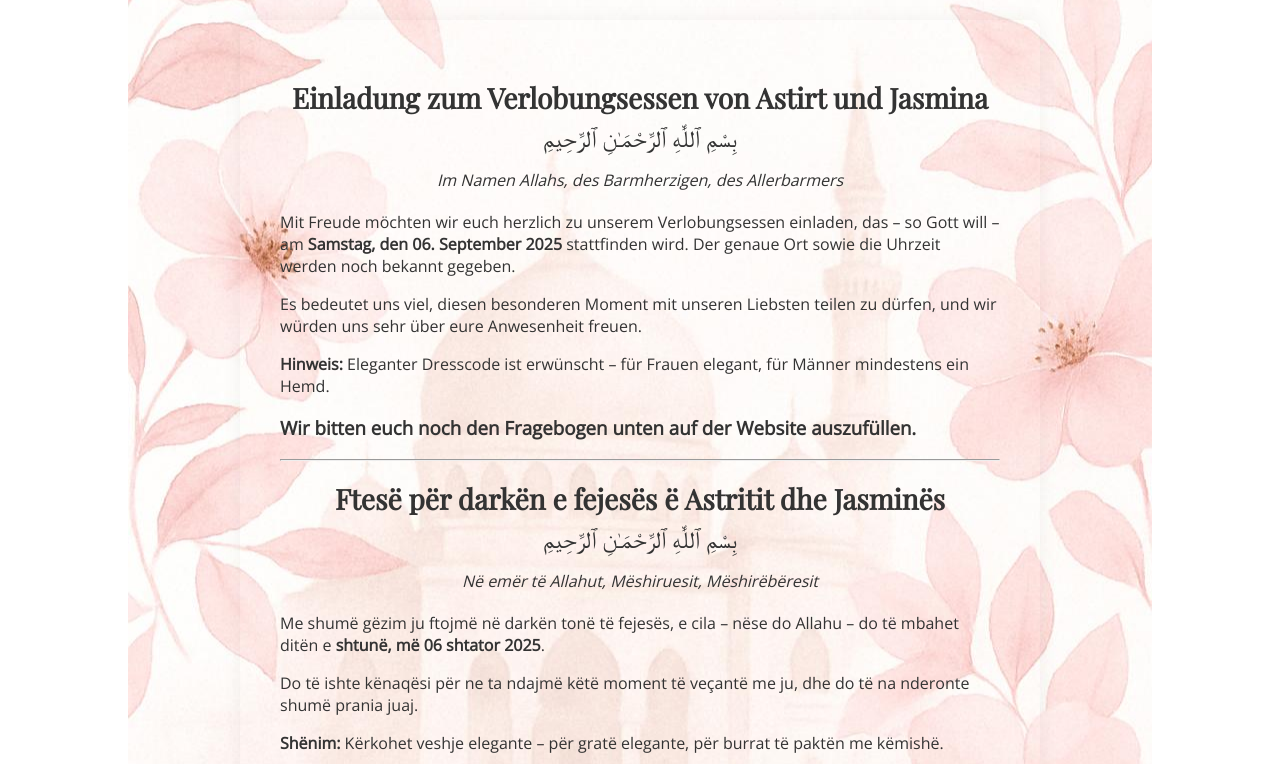
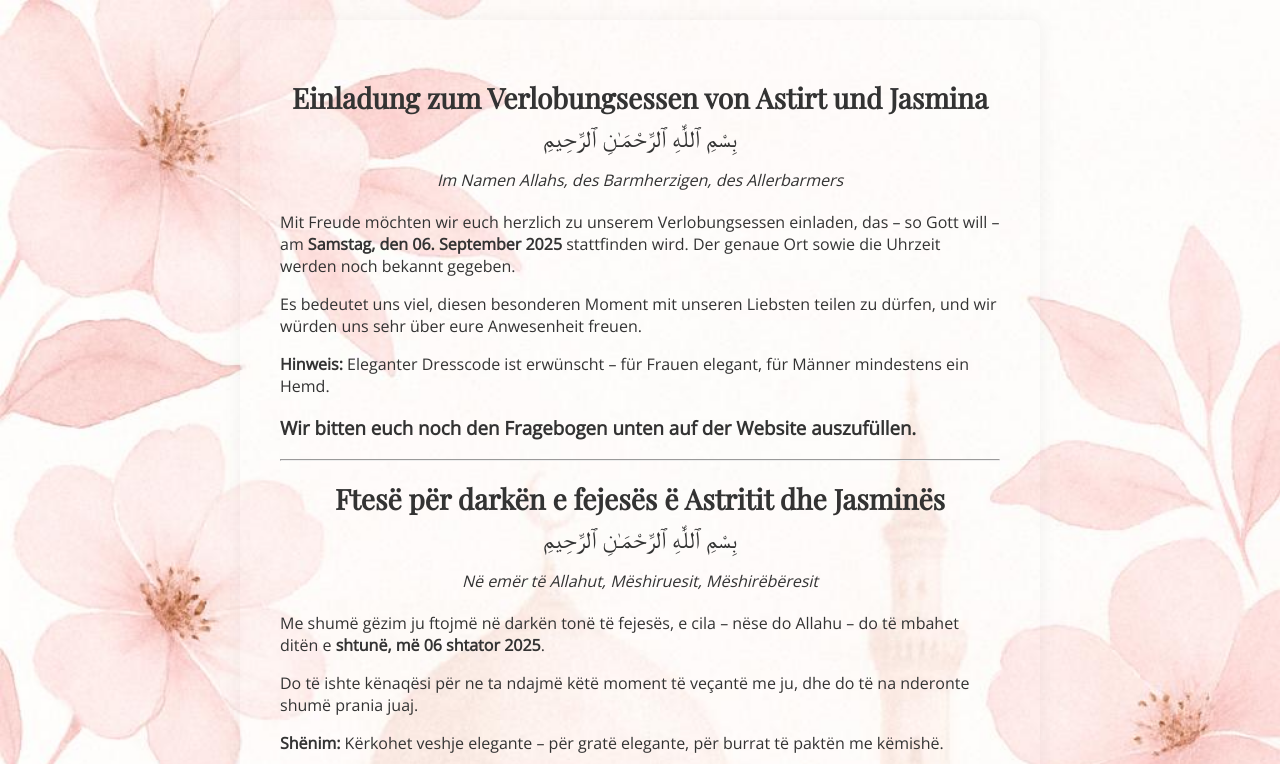
Before and after one commit to astrit-Jasharii/Verlobung-Fejesa, a plain HTML site: page index.html in a window 1280 px wide. Shown: the top 764 px of the page. Drawn offline with nearby package versions, Linux system fonts and the light colour scheme.

Commit message:
make GUI prettier

```diff
--- a/style.css
+++ b/style.css
@@ -3,9 +3,9 @@ body {
   font-family: 'Open Sans', sans-serif;
   color: #333;
   background-image: url('Hintergrund.jpeg');
-  background-size: auto;
   background-repeat: repeat-y;
-  background-position: center;
+  background-position: center top;
+  background-size: 100% auto;
 }
 
 .container {
```
